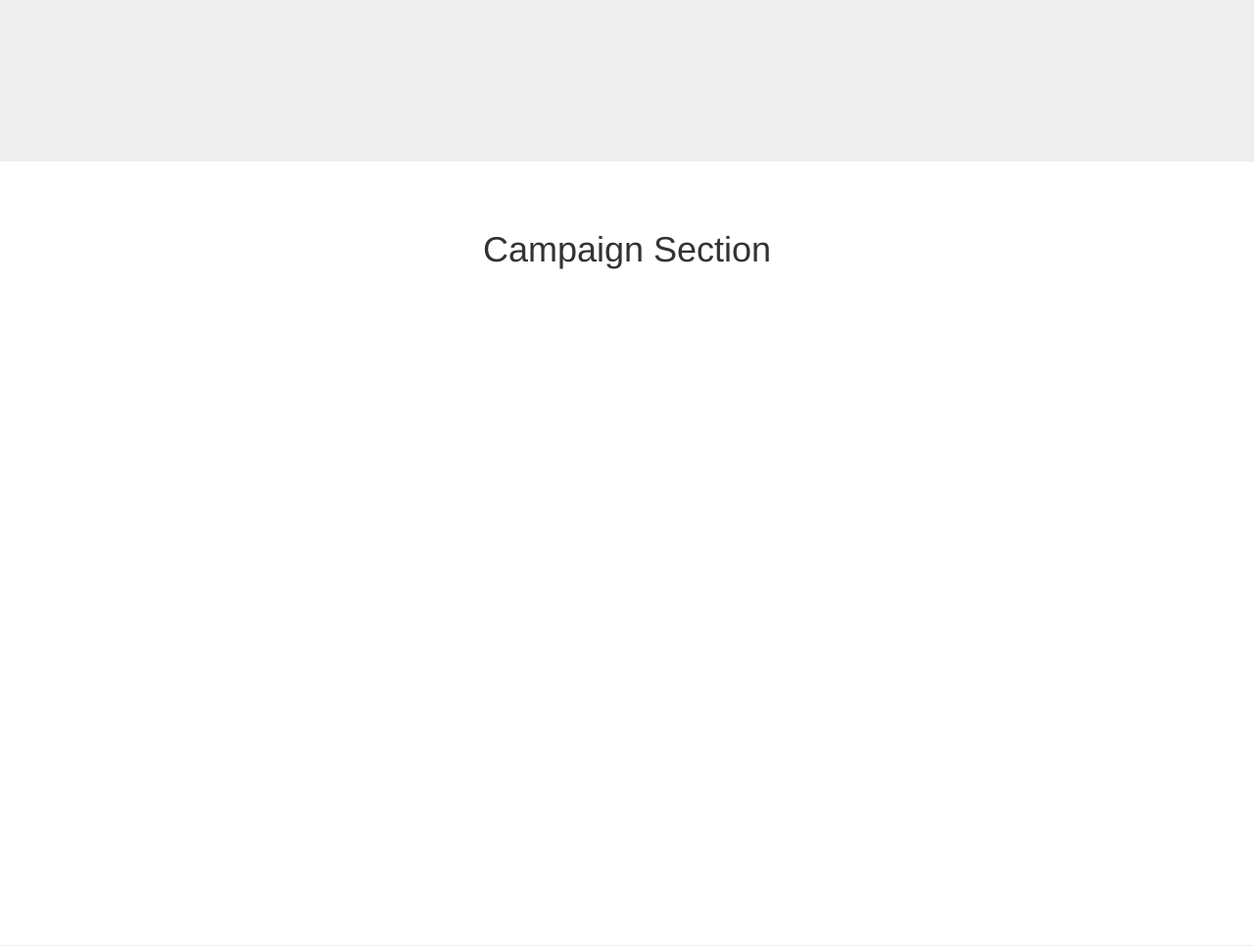
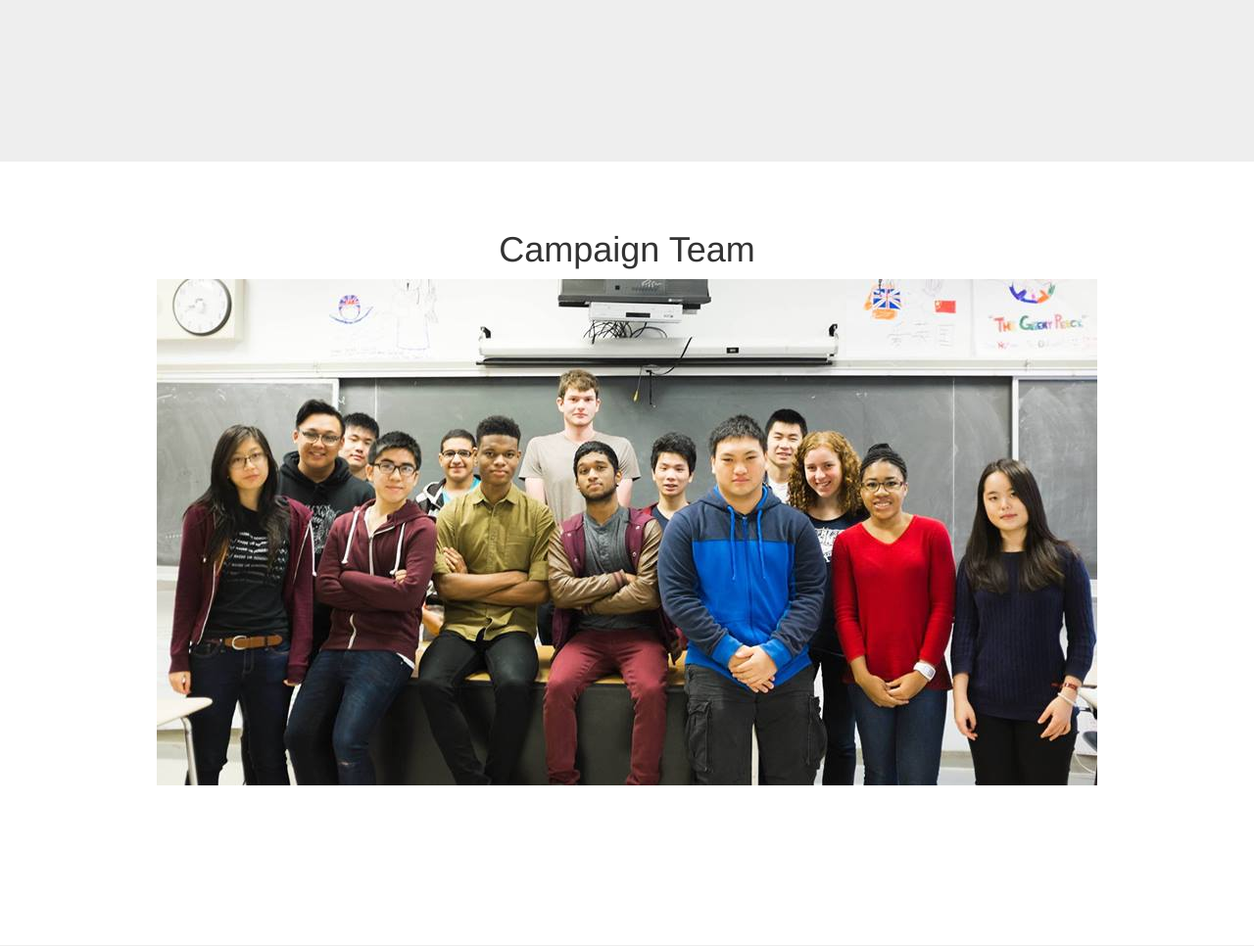
Before and after one commit to dillzhang/grantCampaign, a Flask app: page / in a window 1280 px wide. Shown: the part 3035-4001 px from the top of the page at 98% size. Run offline with Flask 2, Linux system fonts and the light colour scheme; some libraries are stand-ins or nearby versions.

Commit message:
added team image

```diff
--- a/templates/home.html
+++ b/templates/home.html
@@ -149,8 +149,11 @@ orem nec, duis duis nec, eleifend eu ut, in ut mauris interdum ante rutrum, vupu
         <div class="container">
             <div class="row">
                 <div class="col-lg-12">
-                    <h1>Campaign Section</h1>
-                </div>
+                    <h1>Campaign Team</h1>
+		    <center>
+		    <img src="../static/img/team.jpg" class="img-responsive" alt="Campaign Team">
+		    </center>
+		</div>
             </div>
         </div>
     </section>
```
Also changed, not shown: static/img/team.jpg (added).
